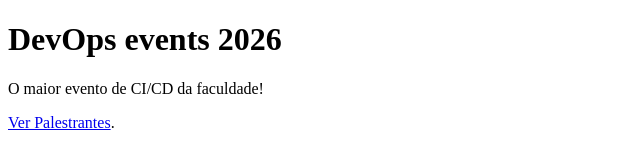
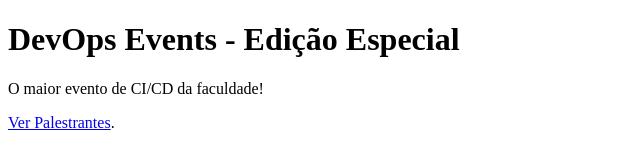
Before and after one commit to JoseFaccirolli/devops-events, a plain HTML site: page index.html in a window 1280 px wide. Shown: the whole page, without its empty margins (0-640 px from the left). Drawn offline with Linux system fonts and the light colour scheme.

Commit message:
fix: altera titulo da main especial

```diff
--- a/index.html
+++ b/index.html
@@ -4,7 +4,7 @@
     <title>DevOps Events</title>
 </head>
 <body>
-    <h1>DevOps events 2026</h1>
+    <h1>DevOps Events - Edição Especial</h1>
     <p>O maior evento de CI/CD da faculdade!</p>
     <a href="palestrantes.html">Ver Palestrantes</a>.
 </body>
```
